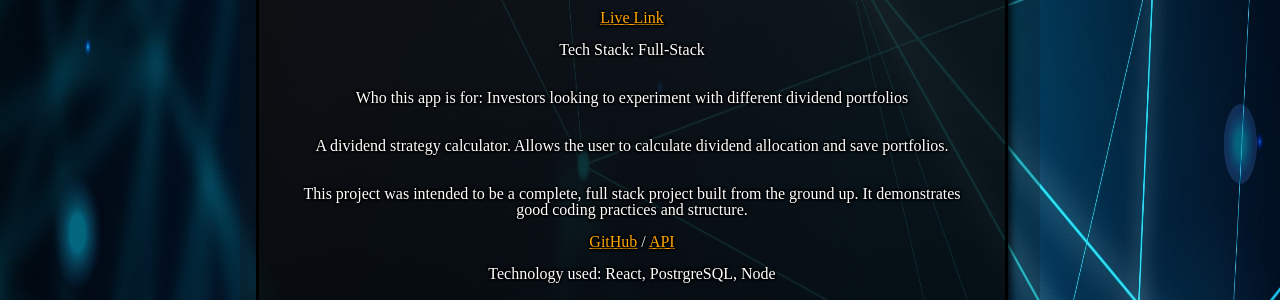
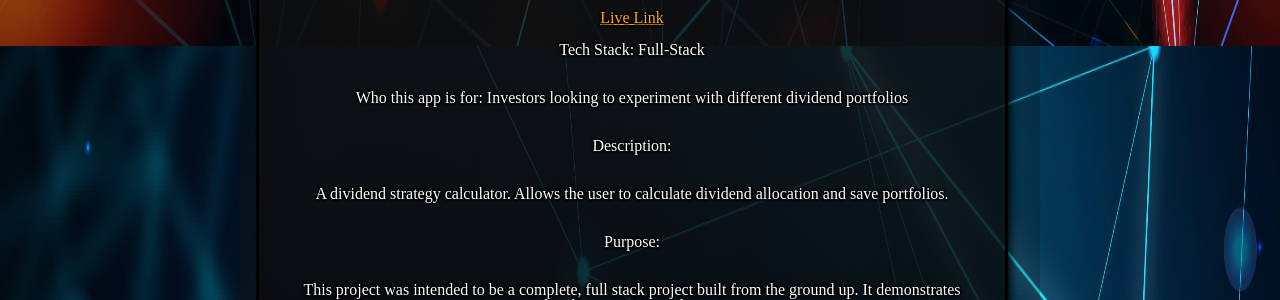
Before and after one commit to DrBretto/drbretto, a React (Create React App) app: page / in a window 1280 px wide. Shown: the part 2020-2320 px from the top of the page. Built offline with nearby package versions, Linux system fonts and the light colour scheme.

Commit message:
think we're good

```diff
--- a/src/Components/Project.js
+++ b/src/Components/Project.js
@@ -11,7 +11,9 @@ export default class Project extends React.Component {
         </a>
         <p>Tech Stack: {this.props.stack}</p>
         <p>Who this app is for: {this.props.whoFor}</p>
+        <p>Description:</p>
         <p>{this.props.description}</p>
+        <p>Purpose:</p>
         <p>{this.props.purpose}</p>
         <div>
           <a href={this.props.gitLink} target="_blank" rel="noreferrer">
```
